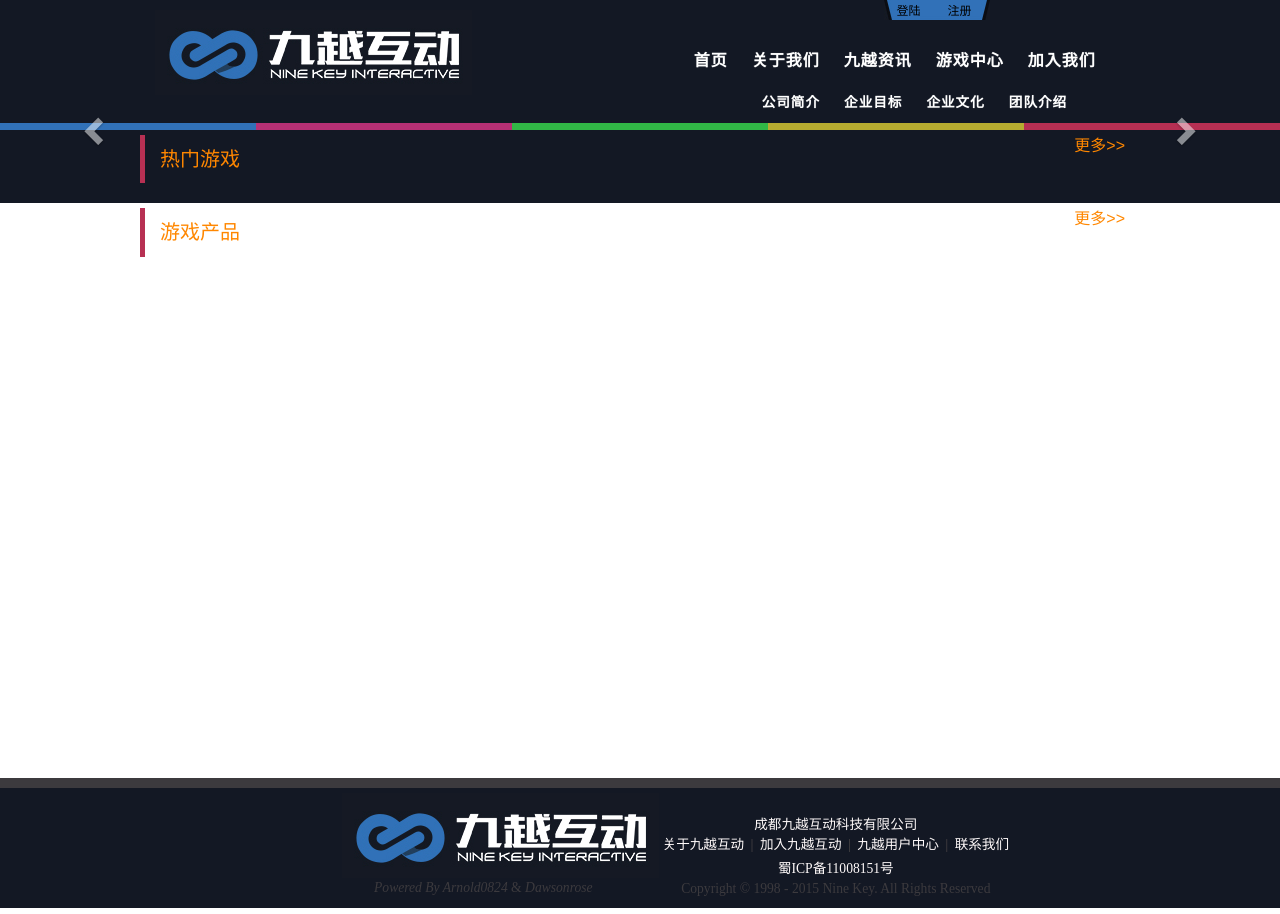
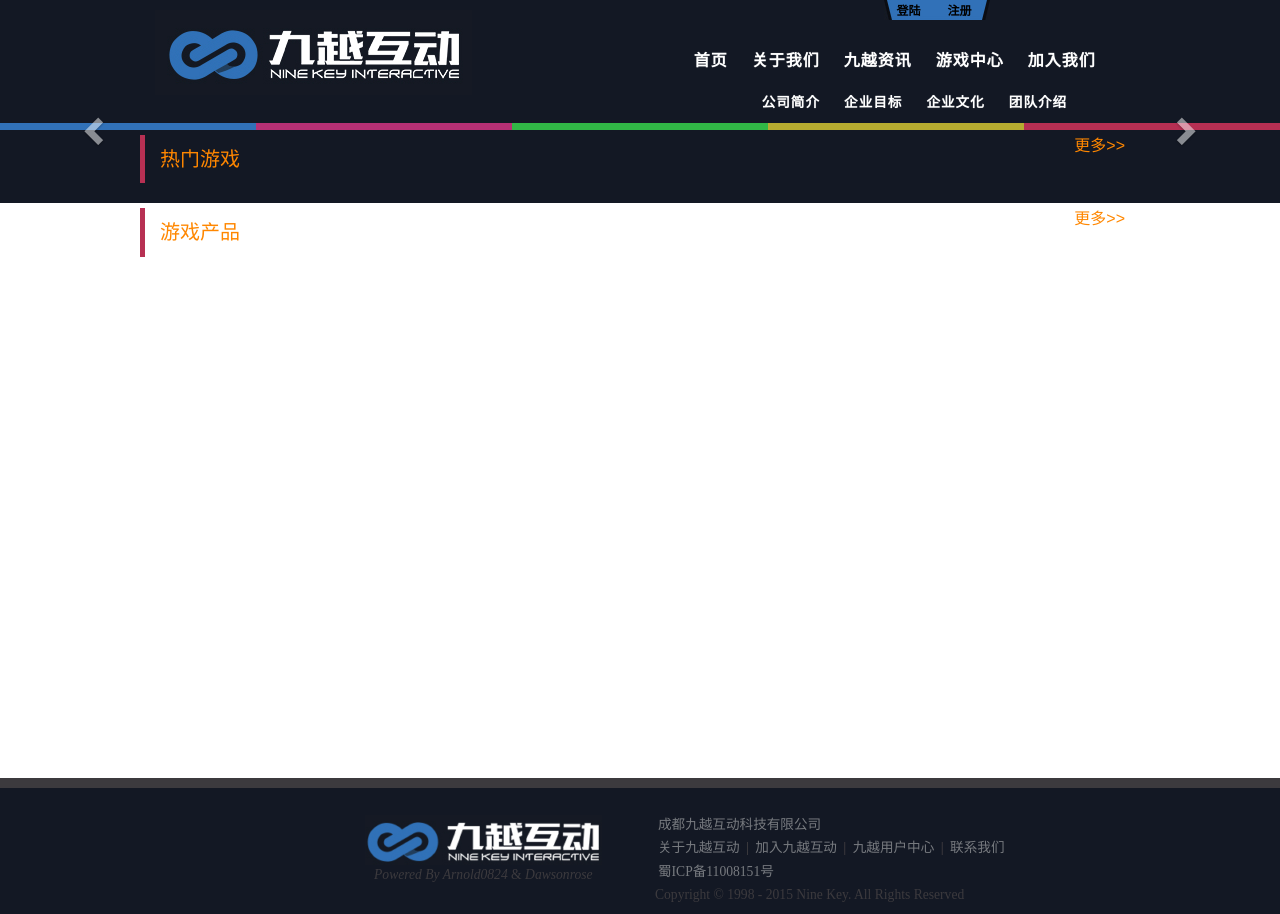
Before and after one commit to Lok-tar-ogar/GameCompanyOfficialWeb, a Django app: page / in a window 1280 px wide. Run offline with Django 3.2, Linux system fonts and the light colour scheme; data that the repository does not hold is empty; some libraries are stand-ins or nearby versions.

Commit message:
dsajdsanhkjdhsalkjdhasoiudhsalkdhsalkjdhsakljdh
dsaijdsaijdosaijdposaijdposaijdosaijdsaoijdpsoaijdapsoidjaspoidjaoifhasodifaspoidjas0djaspoijdq0ijdaso

```diff
--- a/NineCo/templates/index.html
+++ b/NineCo/templates/index.html
@@ -63,9 +63,9 @@
 <div class="container" >
         <div class="col-lg-12 col-xs-12 " style="margin-top:-200px">
 
-            <div class="col-lg-5 col-xs-5">
+            <div class="col-lg-6 col-xs-6">
                 <div style="background-color:#131824;color:snow;">
-                    <span style="margin-left:5px;font-style:bold;">新闻资讯</span>
+                    <span style="margin-left:5px;font-style:bold;"><b>新闻资讯</b></span>
                     <span style="float:right;margin-right:5px">
                         <a href="/News/" style="color:snow;">更多&gt&gt</a>
                     </span>
@@ -88,7 +88,7 @@
                     {% endif %}
                 </div>
             </div>
-            <div class="col-lg-7 col-xs-7">
+            <div class="col-lg-6 col-xs-6">
             </div>
         </div></div>
 <div class="row" style="background:#131824;margin-left: 0px;
--- a/NineCo/templates/regist.html
+++ b/NineCo/templates/regist.html
@@ -50,10 +50,10 @@
             			<input type="text"  name="vcode" autofocus="" required=""  placeholder="验证码" class="form-control" id="vcode" >
             			<div class="input-group-addon">validate code</div>
             	</div>
-            	<div style="width:70%;margin-top:30px;margin:10px auto;">
+            	<div style="width:70%;margin-top:30px;margin:10px auto;" class="form-group">
             		<button type="submit" id="RegBtn"  class="btn btn-lg btn-primary btn-block">同意以下协议并完成注册</button>
             	</div>
-            	<div style="width:70%;margin-top:30px;margin:10px auto;">
+            	<div style="width:100%;margin-top:30px;margin:10px auto;" class="form-group">
             		<a href="#">《九越互动注册协议》</a>
             		<a href="#" style="float:right">《九越互动使用许可协议》</a>
             	</div>
--- a/NineCo/templates/sample.html
+++ b/NineCo/templates/sample.html
@@ -85,9 +85,9 @@
 
             <a  href="/logout/" class="btn btn-xs btn-link" style="color:black;margin-right:40px;">注销</a>
             {% else %}
-      <a  href="/login/" class="btn btn-xs btn-link" style="color:black;margin-right:10px;">登陆</a>
+      <a  href="/login/" class="btn btn-xs btn-link" style="color:black;margin-right:10px;"><b>登陆</b></a>
 
-      <a  href="/reg/" class="btn btn-xs btn-link" style="color:black;margin-right:40px;">注册</a>
+      <a  href="/reg/" class="btn btn-xs btn-link" style="color:black;margin-right:40px;"><b>注册</b></a>
 {% endif %}
       </h4>
                 <ul class="navig cl-effect-3 pull-right" id="nav">
@@ -139,30 +139,32 @@
     </div>
     <footer class="footer" style="background:#131824;padding-bottom:10px;padding-top:5px;font-family:Microsoft YaHei;bottom:0px;">
         <div class="container">
-            <div class="col-lg-12">
-                <div class="col-lg-2">&nbsp;</div>
-                <div class="col-lg-4">
-                    <img src="{% static "img/FooterLogo.png" %}">
+            <div class="col-lg-12 col-xs-12">
+                <div class="col-lg-2 col-xs-2">&nbsp;</div>
+                <div class="col-lg-4 col-xs-4">
+                    <br/>
+                    <img src="{% static "img/Flogo.png" %}">
+                    <br/>
                     <p><i>Powered By Arnold0824</i> & <i>Dawsonrose</i></p>
                 </div>
-                <div class="col-lg-5">
+                <div class="col-lg-5 col-xs-5 text-left">
                     <br/>
-                    <p style="color:snow;">成都九越互动科技有限公司</p>
-                    <p>
-                        <a href="/About/" style="color:snow;">关于九越互动 </a>
+                    <p style="color:#777A7F;margin-bottom:3px;margin-left:3px;" >成都九越互动科技有限公司</p>
+                    <p style="margin-left:3px;">
+                        <a href="/About/" style="color:#777A7F;">关于九越互动 </a>
                         <label style="margin-left:3px;margin-right:3px;">|</label>
-                        <a href="/jobs/" style="color:snow;">加入九越互动 </a>
+                        <a href="/jobs/" style="color:#777A7F;">加入九越互动 </a>
                         <label style="margin-left:3px;margin-right:3px;">|</label>
-                        <a href="/404/" style="color:snow;">九越用户中心 </a>
+                        <a href="/404/" style="color:#777A7F;">九越用户中心 </a>
                         <label style="margin-left:3px;margin-right:3px;">|</label>
-                        <a href="/contact/" style="color:snow;">联系我们  </a>
+                        <a href="/contact/" style="color:#777A7F;">联系我们</a>
                     </p>
-                    <p>
-                        <a target="_blank" href="http://www.miibeian.gov.cn/" style="color:snow;">蜀ICP备11008151号</a>
+                    <p style="margin-bottom:3px;margin-left:3px;">
+                        <a target="_blank" href="http://www.miibeian.gov.cn/" style="color:#777A7F;">蜀ICP备11008151号</a>
                     </p>
                     <p>Copyright © 1998 - 2015 Nine Key. All Rights Reserved</p>
                 </div>
-                <div class="col-lg-1"></div>
+                <div class="col-lg-1 col-xs-1"></div>
             </div>
         </div>
     </footer>
```
Also changed, not shown: NineCo/templates/bussinessWeb.html (added, +29 -0 lines), NineCo/static/img/Flogo.png (added).
